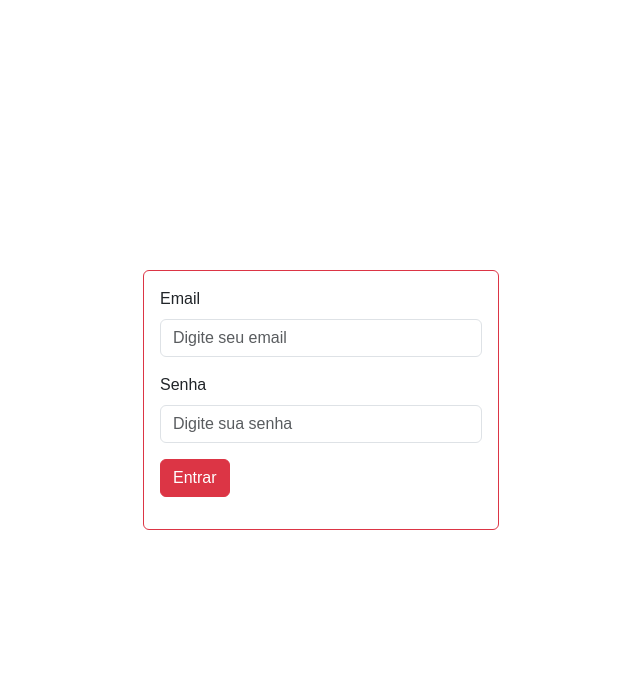
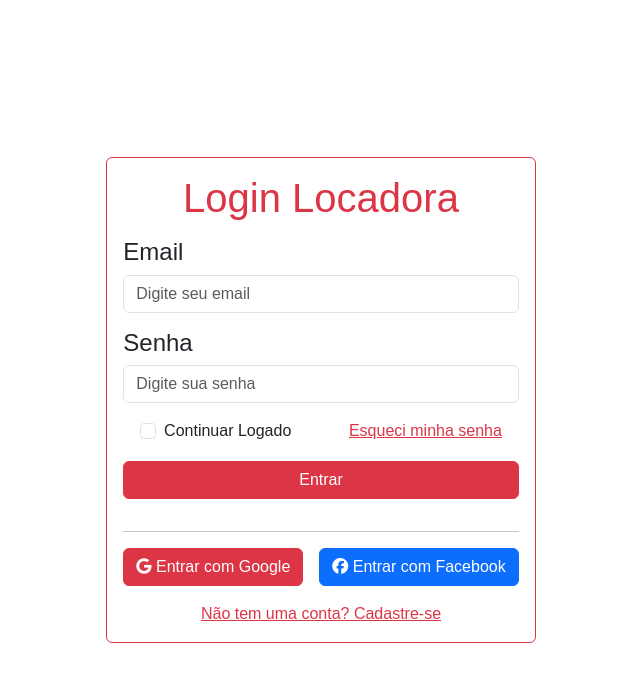
Before and after one commit to Yuriferr/DriveSmart, a plain HTML site: page web/assets/pages/loginLocadora.html in a window 1280 px wide. Shown: the whole page, without its empty margins (319-959 px from the left). Drawn offline with nearby package versions, Linux system fonts and the light colour scheme.

Commit message:
telas de login

```diff
--- a/web/assets/pages/loginCliente.html
+++ b/web/assets/pages/loginCliente.html
@@ -14,25 +14,46 @@
 </head>
 <body>
     <section>
-        <div class="container">
-            <div class="row">
-                <div class="col-md-4 offset-md-4">
                     <form action="" class="border border-danger rounded p-3">
+                        <p class="display-6 text-center text-danger">Login Clinte</p>
                         <div class="mb-3">
-                            <label for="email" class="form-label">Email</label>
+                            <label for="email" class="form-label h4">Email</label>
                             <input type="email" name="email" id="email" class="form-control" placeholder="Digite seu email">
                         </div>
                         <div class="mb-3">
-                            <label for="senha" class="form-label">Senha</label>
+                            <label for="senha" class="form-label h4">Senha</label>
                             <input type="password" name="senha" id="senha" class="form-control" placeholder="Digite sua senha">
                         </div>
+
+                        <div class="d-flex container-fluid mb-3 gap-5 justify-content-around">
+                            <div class="form-check">
+                                <input class="form-check-input" type="checkbox" value="" id="defaultCheck1">
+                                <label class="form-check-label" for="defaultCheck1">
+                                  Continuar Logado
+                                </label>
+                              </div>
+                            <a href="" class="link-danger">Esqueci minha senha</a>
+                        </div>
+
                         <div class="mb-3">
-                            <a class="btn btn-danger" href="" role="button">Entrar</a>
+                            <a class="btn btn-danger container-fluid" href="" role="button">Entrar</a>
+                        </div>
+
+                        <div class="d-flex justify-content-center">
+                            <hr class="w-100">
+                        </div>
+
+                        <div class="d-flex justify-content-around gap-3">
+                            <a href="" class="btn btn-danger"><i class="fab fa-google"></i> Entrar com Google</a>
+                            <a href="" class="btn btn-primary"><i class="fab fa-facebook"></i> Entrar com Facebook</a>
+                        </div>
+
+                        <div class="d-flex justify-content-center mt-3">
+                            <a href="" class="link-danger">Não tem uma conta? Cadastre-se</a>
                         </div>
                     </form>
-                </div>
-            </div>
-        </div>
     </section>
+
+    <script src="https://kit.fontawesome.com/2ade025446.js" crossorigin="anonymous"></script>
 </body>
 </html>
--- a/web/assets/pages/loginLocadora.html
+++ b/web/assets/pages/loginLocadora.html
@@ -3,36 +3,57 @@
 <head>
     <meta charset="UTF-8">
     <meta name="viewport" content="width=device-width, initial-scale=1.0">
-    <title>Login Locadora DriveSmart</title>
+    <title>Login Locadora Drive Smart</title>
 
-     <!-- css -->
-     <link rel="stylesheet" href="../css/login.css">
+        <!-- css -->
+        <link rel="stylesheet" href="../css/login.css">
 
-     <!-- bootstrap -->
-     <link href="https://cdn.jsdelivr.net/npm/bootstrap@5.3.2/dist/css/bootstrap.min.css" rel="stylesheet" integrity="sha384-T3c6CoIi6uLrA9TneNEoa7RxnatzjcDSCmG1MXxSR1GAsXEV/Dwwykc2MPK8M2HN" crossorigin="anonymous">
-     <script src="https://cdn.jsdelivr.net/npm/bootstrap@5.3.2/dist/js/bootstrap.bundle.min.js" integrity="sha384-C6RzsynM9kWDrMNeT87bh95OGNyZPhcTNXj1NW7RuBCsyN/o0jlpcV8Qyq46cDfL" crossorigin="anonymous"></script>
+        <!-- bootstrap -->
+        <link href="https://cdn.jsdelivr.net/npm/bootstrap@5.3.2/dist/css/bootstrap.min.css" rel="stylesheet" integrity="sha384-T3c6CoIi6uLrA9TneNEoa7RxnatzjcDSCmG1MXxSR1GAsXEV/Dwwykc2MPK8M2HN" crossorigin="anonymous">
+        <script src="https://cdn.jsdelivr.net/npm/bootstrap@5.3.2/dist/js/bootstrap.bundle.min.js" integrity="sha384-C6RzsynM9kWDrMNeT87bh95OGNyZPhcTNXj1NW7RuBCsyN/o0jlpcV8Qyq46cDfL" crossorigin="anonymous"></script>
 </head>
 <body>
     <section>
-        <div class="container">
-            <div class="row">
-                <div class="col-md-4 offset-md-4">
                     <form action="" class="border border-danger rounded p-3">
+                        <p class="display-6 text-center text-danger">Login Locadora</p>
                         <div class="mb-3">
-                            <label for="email" class="form-label">Email</label>
+                            <label for="email" class="form-label h4">Email</label>
                             <input type="email" name="email" id="email" class="form-control" placeholder="Digite seu email">
                         </div>
                         <div class="mb-3">
-                            <label for="senha" class="form-label">Senha</label>
+                            <label for="senha" class="form-label h4">Senha</label>
                             <input type="password" name="senha" id="senha" class="form-control" placeholder="Digite sua senha">
                         </div>
+
+                        <div class="d-flex container-fluid mb-3 gap-5 justify-content-around">
+                            <div class="form-check">
+                                <input class="form-check-input" type="checkbox" value="" id="defaultCheck1">
+                                <label class="form-check-label" for="defaultCheck1">
+                                  Continuar Logado
+                                </label>
+                              </div>
+                            <a href="" class="link-danger">Esqueci minha senha</a>
+                        </div>
+
                         <div class="mb-3">
-                            <a class="btn btn-danger" href="" role="button">Entrar</a>
+                            <a class="btn btn-danger container-fluid" href="" role="button">Entrar</a>
+                        </div>
+
+                        <div class="d-flex justify-content-center">
+                            <hr class="w-100">
+                        </div>
+
+                        <div class="d-flex justify-content-around gap-3">
+                            <a href="" class="btn btn-danger"><i class="fab fa-google"></i> Entrar com Google</a>
+                            <a href="" class="btn btn-primary"><i class="fab fa-facebook"></i> Entrar com Facebook</a>
+                        </div>
+
+                        <div class="d-flex justify-content-center mt-3">
+                            <a href="" class="link-danger">Não tem uma conta? Cadastre-se</a>
                         </div>
                     </form>
-                </div>
-            </div>
-        </div>
     </section>
+
+    <script src="https://kit.fontawesome.com/2ade025446.js" crossorigin="anonymous"></script>
 </body>
 </html>
```
Also changed, not shown: web/assets/css/login.css (line endings or trailing spaces).
